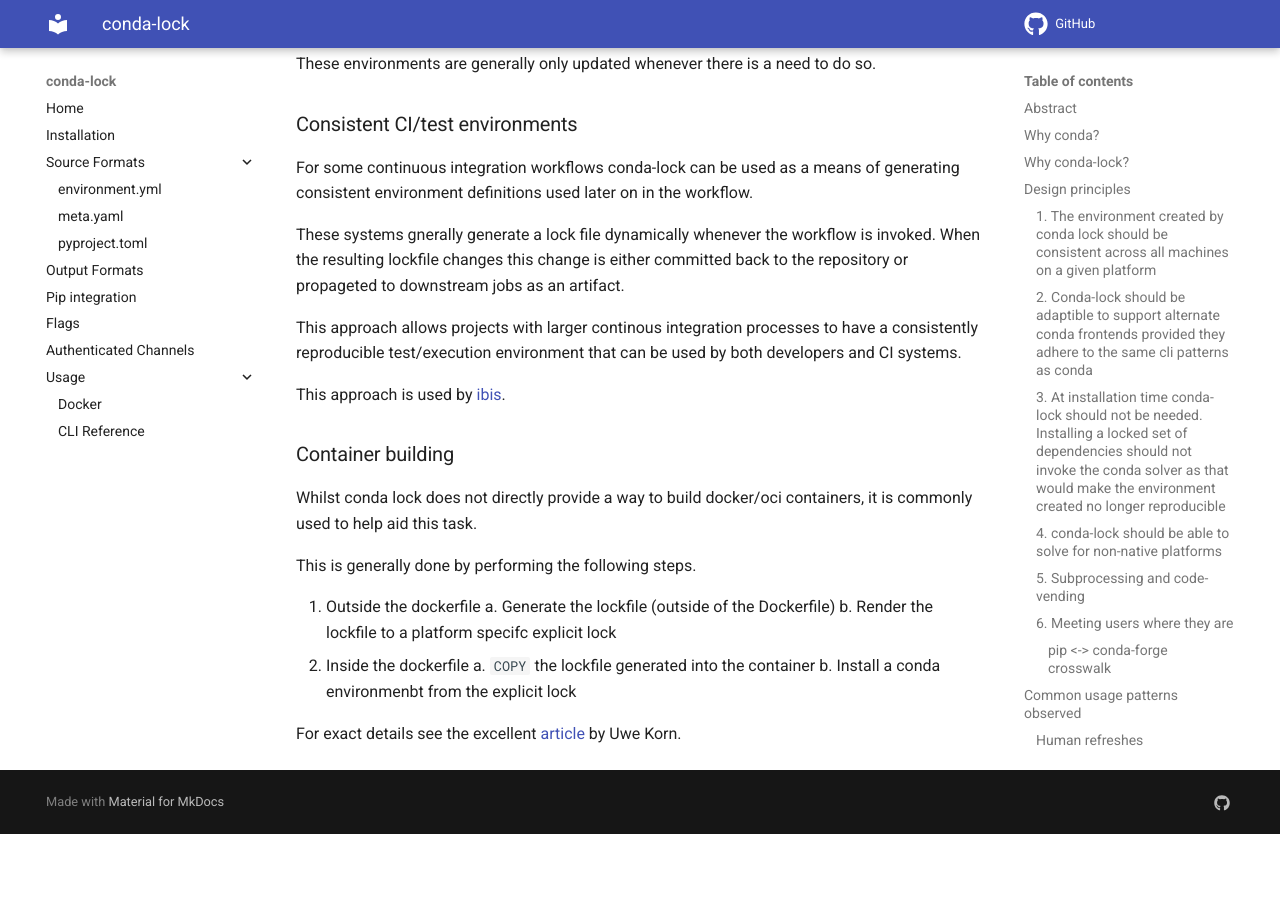
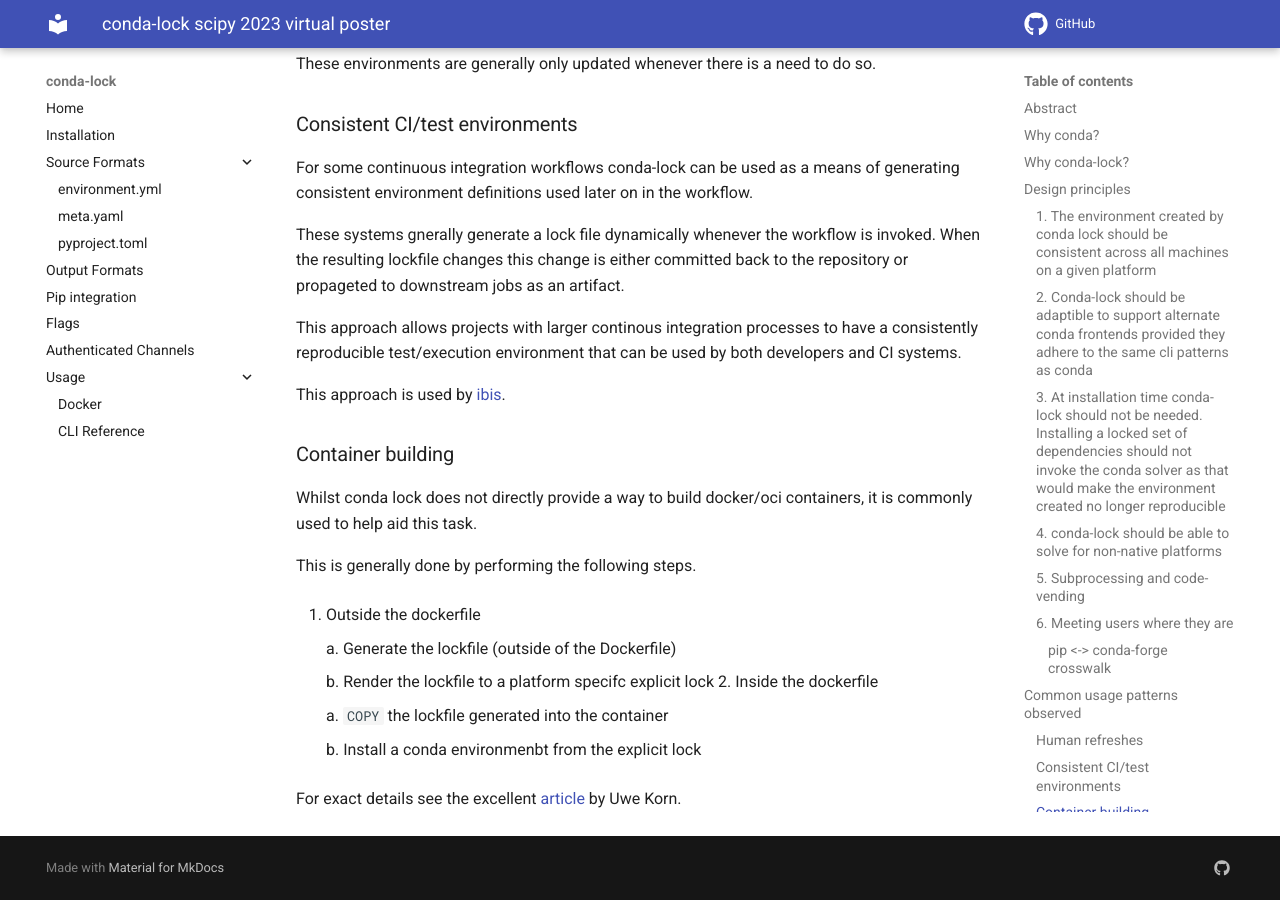
Before and after one commit to conda/conda-lock, an MkDocs documentation site: the page built from docs/scipy-2023.md, in a window 1280 px wide and 900 px high, scrolled down 3681 px. Built offline with MkDocs 1.6.1 and Material for MkDocs 9.7.7, drawn with Linux system fonts in a browser that asks for light colours; comment, search, counter and statistics services are not loaded; before the commit the page ends 4515 px from its top, so only the background shows below that; some of the changed text lies outside the part shown.

Commit message:
change title

```diff
--- a/docs/scipy-2023.md
+++ b/docs/scipy-2023.md
@@ -1,4 +1,4 @@
-# conda-lock
+# conda-lock scipy 2023 virtual poster
 
 ## Abstract
 
@@ -104,10 +104,14 @@
 This is generally done by performing the following steps.
 
 1. Outside the dockerfile
+
     a. Generate the lockfile (outside of the Dockerfile)
+
     b. Render the lockfile to a platform specifc explicit lock
 2. Inside the dockerfile
+
     a. `COPY` the lockfile generated into the container
+
     b. Install a conda environmenbt from the explicit lock
 
 For exact details see the excellent [article](https://uwekorn.com/2021/03/01/deploying-conda-environments-in-docker-how-to-do-it-right.html) by Uwe Korn.
```
